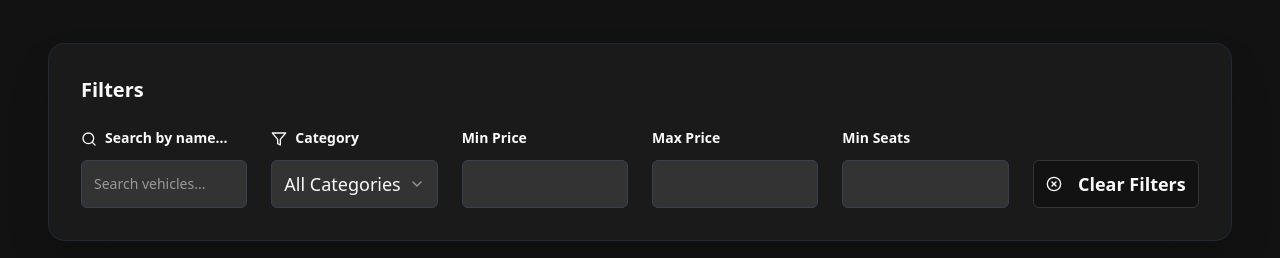
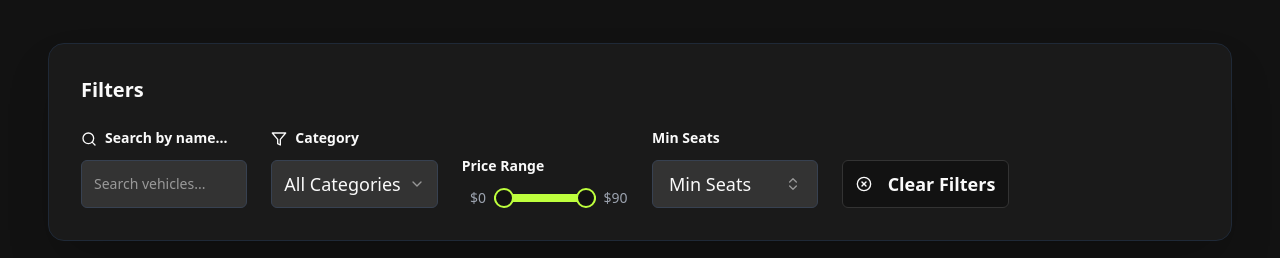
Before and after one commit to wilberdelarosa/KadoshMvp, a Next.js app: page /en in a window 1280 px wide. Shown: the part 920-1178 px from the top of the page. Built offline with nearby package versions, Linux system fonts and the light colour scheme.

Commit message:
Add range slider and combobox filters

```diff
--- a/app/[lang]/page.tsx
+++ b/app/[lang]/page.tsx
@@ -9,6 +9,8 @@ import { Input } from "@/components/ui/input"
 import { Select, SelectContent, SelectItem, SelectTrigger, SelectValue } from "@/components/ui/select"
 import { Button } from "@/components/ui/button"
 import { Search, Filter, XCircle, Star, Clock, MapPin, CreditCard } from "lucide-react"
+import { Combobox } from "@/components/ui/combobox"
+import { RangeSlider } from "@/components/ui/range-slider"
 import { useI18n, I18nProvider } from "@/context/i18n-context"
 import { Toaster } from "@/components/ui/toaster"
 
@@ -19,13 +21,26 @@ const PageContent = ({ lang }: { lang: Locale }) => {
   const [selectedCategory, setSelectedCategory] = useState<string>("all")
   const [selectedVehicleForReservation, setSelectedVehicleForReservation] = useState<Vehicle | null>(null)
   const [isReservationModalOpen, setIsReservationModalOpen] = useState(false)
-  const [minPrice, setMinPrice] = useState("")
-  const [maxPrice, setMaxPrice] = useState("")
+  const maxPriceAvailable = useMemo(
+    () => Math.max(...vehiclesData.map((v) => v.pricePerDay)),
+    []
+  )
+  const [priceRange, setPriceRange] = useState<[number, number]>([
+    0,
+    maxPriceAvailable,
+  ])
   const [minSeats, setMinSeats] = useState("")
 
   const categories = useMemo(() => {
     const cats = new Set(vehiclesData.map((v) => v.category))
     return Array.from(cats)
+  }, [])
+
+  const seatOptions = useMemo(() => {
+    const unique = Array.from(new Set(vehiclesData.map((v) => v.seats))).sort(
+      (a, b) => a - b
+    )
+    return unique.map((s) => ({ value: s.toString(), label: s.toString() }))
   }, [])
 
   useEffect(() => {
@@ -36,17 +51,17 @@ const PageContent = ({ lang }: { lang: Locale }) => {
     if (selectedCategory !== "all") {
       vehicles = vehicles.filter((v) => v.category === selectedCategory)
     }
-    if (minPrice) {
-      vehicles = vehicles.filter((v) => v.pricePerDay >= parseInt(minPrice))
+    if (priceRange[0] > 0) {
+      vehicles = vehicles.filter((v) => v.pricePerDay >= priceRange[0])
     }
-    if (maxPrice) {
-      vehicles = vehicles.filter((v) => v.pricePerDay <= parseInt(maxPrice))
+    if (priceRange[1] < maxPriceAvailable) {
+      vehicles = vehicles.filter((v) => v.pricePerDay <= priceRange[1])
     }
     if (minSeats) {
       vehicles = vehicles.filter((v) => v.seats >= parseInt(minSeats))
     }
     setFilteredVehicles(vehicles)
-  }, [searchTerm, selectedCategory, minPrice, maxPrice, minSeats])
+  }, [searchTerm, selectedCategory, priceRange, minSeats, maxPriceAvailable])
 
   const handleReserveClick = (vehicle: Vehicle) => {
     setSelectedVehicleForReservation(vehicle)
@@ -168,44 +183,35 @@ const PageContent = ({ lang }: { lang: Locale }) => {
                 </div>
 
                 <div>
-                  <label htmlFor="minPrice" className="block text-sm font-semibold text-kadoshGreen-DEFAULT mb-3">
-                    {t("minPrice", "common")}
+                  <label className="block text-sm font-semibold text-kadoshGreen-DEFAULT mb-3">
+                    {t("priceRange", "common")}
                   </label>
-                  <Input
-                    id="minPrice"
-                    type="number"
-                    min="0"
-                    value={minPrice}
-                    onChange={(e) => setMinPrice(e.target.value)}
-                    className="bg-input border-gray-700 focus:border-kadoshGreen-DEFAULT h-12 text-lg"
-                  />
-                </div>
-
-                <div>
-                  <label htmlFor="maxPrice" className="block text-sm font-semibold text-kadoshGreen-DEFAULT mb-3">
-                    {t("maxPrice", "common")}
-                  </label>
-                  <Input
-                    id="maxPrice"
-                    type="number"
-                    min="0"
-                    value={maxPrice}
-                    onChange={(e) => setMaxPrice(e.target.value)}
-                    className="bg-input border-gray-700 focus:border-kadoshGreen-DEFAULT h-12 text-lg"
-                  />
+                  <div className="flex items-center gap-2">
+                    <span className="text-sm text-gray-400 w-10 text-right">
+                      ${priceRange[0]}
+                    </span>
+                    <RangeSlider
+                      min={0}
+                      max={maxPriceAvailable}
+                      step={5}
+                      value={priceRange}
+                      onValueChange={setPriceRange}
+                    />
+                    <span className="text-sm text-gray-400 w-10">
+                      ${priceRange[1]}
+                    </span>
+                  </div>
                 </div>
 
                 <div>
                   <label htmlFor="minSeats" className="block text-sm font-semibold text-kadoshGreen-DEFAULT mb-3">
                     {t("minSeats", "common")}
                   </label>
-                  <Input
-                    id="minSeats"
-                    type="number"
-                    min="0"
+                  <Combobox
+                    options={seatOptions}
                     value={minSeats}
-                    onChange={(e) => setMinSeats(e.target.value)}
-                    className="bg-input border-gray-700 focus:border-kadoshGreen-DEFAULT h-12 text-lg"
+                    onValueChange={setMinSeats}
+                    placeholder={t("minSeats", "common")}
                   />
                 </div>
 
@@ -214,8 +220,7 @@ const PageContent = ({ lang }: { lang: Locale }) => {
                     onClick={() => {
                       setSearchTerm("")
                       setSelectedCategory("all")
-                      setMinPrice("")
-                      setMaxPrice("")
+                      setPriceRange([0, maxPriceAvailable])
                       setMinSeats("")
                     }}
                     variant="outline"
--- /dev/null
+++ b/components/ui/combobox.tsx
@@ -0,0 +1,70 @@
+"use client"
+
+import * as React from "react"
+import { Check, ChevronsUpDown } from "lucide-react"
+
+import { cn } from "@/lib/utils"
+import { Button } from "@/components/ui/button"
+import { Popover, PopoverTrigger, PopoverContent } from "@/components/ui/popover"
+import {
+  Command,
+  CommandInput,
+  CommandList,
+  CommandEmpty,
+  CommandGroup,
+  CommandItem,
+} from "@/components/ui/command"
+
+export interface ComboboxOption {
+  value: string
+  label: string
+}
+
+export interface ComboboxProps {
+  options: ComboboxOption[]
+  value: string
+  onValueChange: (value: string) => void
+  placeholder?: string
+}
+
+export function Combobox({ options, value, onValueChange, placeholder }: ComboboxProps) {
+  const [open, setOpen] = React.useState(false)
+  const selected = options.find((o) => o.value === value)
+
+  return (
+    <Popover open={open} onOpenChange={setOpen}>
+      <PopoverTrigger asChild>
+        <Button
+          variant="outline"
+          role="combobox"
+          aria-expanded={open}
+          className="w-full justify-between bg-input border-gray-700 hover:border-kadoshGreen-DEFAULT h-12 text-lg"
+        >
+          {selected ? selected.label : placeholder || "Select"}
+          <ChevronsUpDown className="ml-2 h-4 w-4 shrink-0 opacity-50" />
+        </Button>
+      </PopoverTrigger>
+      <PopoverContent className="w-[var(--radix-popover-trigger-width)] p-0 bg-card border-kadoshGreen-DEFAULT">
+        <Command>
+          <CommandInput placeholder={placeholder} />
+          <CommandEmpty>No option found.</CommandEmpty>
+          <CommandGroup>
+            {options.map((o) => (
+              <CommandItem
+                key={o.value}
+                value={o.value}
+                onSelect={(current) => {
+                  onValueChange(current === value ? "" : current)
+                  setOpen(false)
+                }}
+              >
+                <Check className={cn("mr-2 h-4 w-4", value === o.value ? "opacity-100" : "opacity-0")}/>
+                {o.label}
+              </CommandItem>
+            ))}
+          </CommandGroup>
+        </Command>
+      </PopoverContent>
+    </Popover>
+  )
+}
--- /dev/null
+++ b/components/ui/range-slider.tsx
@@ -0,0 +1,41 @@
+"use client"
+
+import * as React from "react"
+import * as SliderPrimitive from "@radix-ui/react-slider"
+
+import { cn } from "@/lib/utils"
+
+export interface RangeSliderProps extends React.ComponentPropsWithoutRef<typeof SliderPrimitive.Root> {}
+
+export const RangeSlider = React.forwardRef<React.ElementRef<typeof SliderPrimitive.Root>, RangeSliderProps>(
+  ({ className, value, defaultValue, ...props }, ref) => {
+    const values =
+      (value as number[] | undefined) ??
+      (defaultValue as number[] | undefined) ??
+      [0]
+    const thumbs = Array.isArray(values) ? values.length : 1
+    return (
+      <SliderPrimitive.Root
+        ref={ref}
+        value={value as number[] | undefined}
+        defaultValue={defaultValue as number[] | undefined}
+        className={cn(
+          "relative flex w-full touch-none select-none items-center",
+          className
+        )}
+        {...props}
+      >
+        <SliderPrimitive.Track className="relative h-2 w-full grow overflow-hidden rounded-full bg-secondary">
+          <SliderPrimitive.Range className="absolute h-full bg-primary" />
+        </SliderPrimitive.Track>
+        {Array.from({ length: thumbs }).map((_, i) => (
+          <SliderPrimitive.Thumb
+            key={i}
+            className="block h-5 w-5 rounded-full border-2 border-primary bg-background ring-offset-background transition-colors focus-visible:outline-none focus-visible:ring-2 focus-visible:ring-ring focus-visible:ring-offset-2 disabled:pointer-events-none disabled:opacity-50"
+          />
+        ))}
+      </SliderPrimitive.Root>
+    )
+  }
+)
+RangeSlider.displayName = "RangeSlider"
--- a/lib/types.ts
+++ b/lib/types.ts
@@ -27,6 +27,7 @@ export type Translations = {
     whatsapp: string
     email: string
     call: string
+    priceRange: string
     minPrice: string
     maxPrice: string
     minSeats: string
--- a/locales/en.ts
+++ b/locales/en.ts
@@ -17,6 +17,7 @@ const en: Translations = {
     whatsapp: "WhatsApp",
     email: "Email",
     call: "Call",
+    priceRange: "Price Range",
     minPrice: "Min Price",
     maxPrice: "Max Price",
     minSeats: "Min Seats",
--- a/locales/es.ts
+++ b/locales/es.ts
@@ -17,6 +17,7 @@ const es: Translations = {
     whatsapp: "WhatsApp",
     email: "Correo",
     call: "Llamar",
+    priceRange: "Rango de precio",
     minPrice: "Precio mínimo",
     maxPrice: "Precio máximo",
     minSeats: "Mínimo de asientos",
--- a/locales/fr.ts
+++ b/locales/fr.ts
@@ -17,6 +17,7 @@ const fr: Translations = {
     whatsapp: "WhatsApp",
     email: "Email",
     call: "Appeler",
+    priceRange: "Fourchette de prix",
     minPrice: "Prix min",
     maxPrice: "Prix max",
     minSeats: "Sièges min",
```
